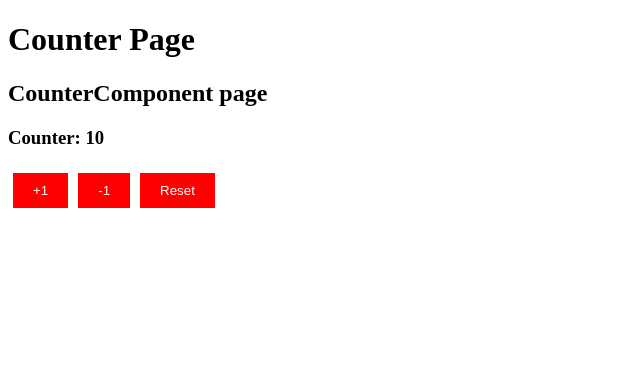
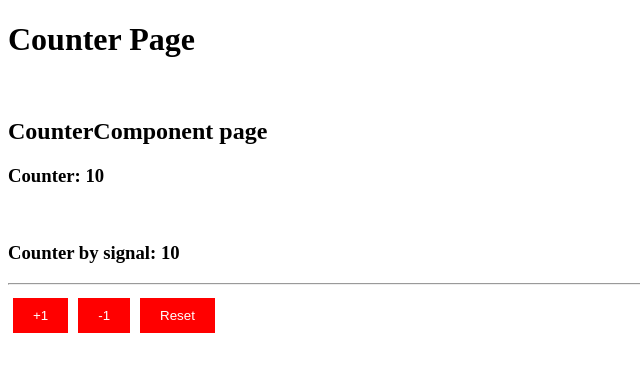
Before and after one commit to jaumevc/capFormacioAngular, an Angular app in the folder 02-bases/: page / in a window 1280 px wide. Shown: the top 372 px of the page, without its empty margins (0-640 px from the left). Built offline with nearby package versions, Linux system fonts and the light colour scheme.

Commit message:
4.38 signals

```diff
--- a/02-bases/src/app/pages/counter/counter.component.html
+++ b/02-bases/src/app/pages/counter/counter.component.html
@@ -1,6 +1,10 @@
 <h1>Counter Page</h1>
+<br/>
 <h2>CounterComponent page</h2>
 <h3>Counter: {{ counter }}</h3>
+<br/>
+<h3>Counter by signal: {{ counterSignal() }}</h3>
+<hr/>
 <button (click)="increase()">+1</button>
 <button (click)="decrease()">-1</button>
 <button (click)="reset()">Reset</button>
--- a/02-bases/src/app/pages/counter/counter.component.ts
+++ b/02-bases/src/app/pages/counter/counter.component.ts
@@ -1,4 +1,4 @@
-import { Component } from "@angular/core";
+import { Component, signal } from "@angular/core";
 
 @Component({
     // template: `
@@ -28,14 +28,22 @@ import { Component } from "@angular/core";
 export class CounterComponent {
 
     protected counter = 10;
+
+    counterSignal = signal(10);
+
     protected increase(): void {
         this.counter += 1;
+        // es recomana usar 'update' per evitar problemes de rendiment enlloc
+        // de set perque aquest reseteja el valor anterior
+        //this.counterSignal.set( this.counterSignal() + this.counterSignal());
+       this.counterSignal.update(currentValue => currentValue + currentValue);
     }
     protected decrease(): void {
         this.counter -= 1;
     }
 
     protected reset(): void {
-        this.counter = 10;
+        this.counter = 0;
+        this.counterSignal.set(0);
     }
 }
```
